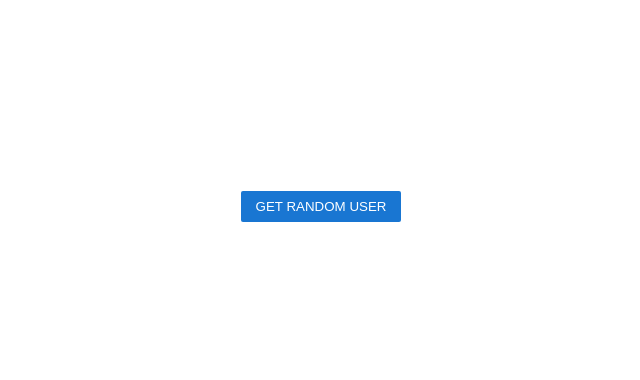
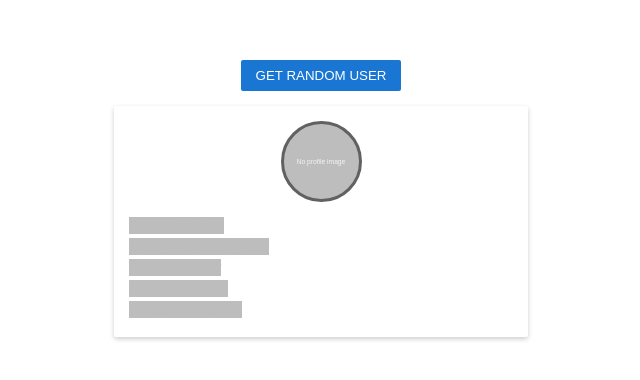
Before and after one commit to filoxo/random-user-challenge, a React (Create React App) app: page / in a window 1280 px wide. Shown: the part 194-574 px from the top of the page, without its empty margins (319-959 px from the left). Built offline with nearby package versions, Linux system fonts and the light colour scheme.

Commit message:
Add UserCard to app and pass through data

```diff
--- a/src/App.js
+++ b/src/App.js
@@ -1,5 +1,6 @@
 import React, { Component } from 'react';
 import fetch from 'unfetch';
+import UserCard from './UserCard/UserCard';
 import './App.css';
 
 class App extends Component {
@@ -21,9 +22,7 @@ class App extends Component {
         <div className="text-center">
           <button className="btn" type="button" onClick={this.getRandomUserData}>Get Random User</button>
         </div>
-        <div>
-
-        </div>
+        <UserCard userData={this.state.userData}></UserCard>
       </main>
     );
   }
```
